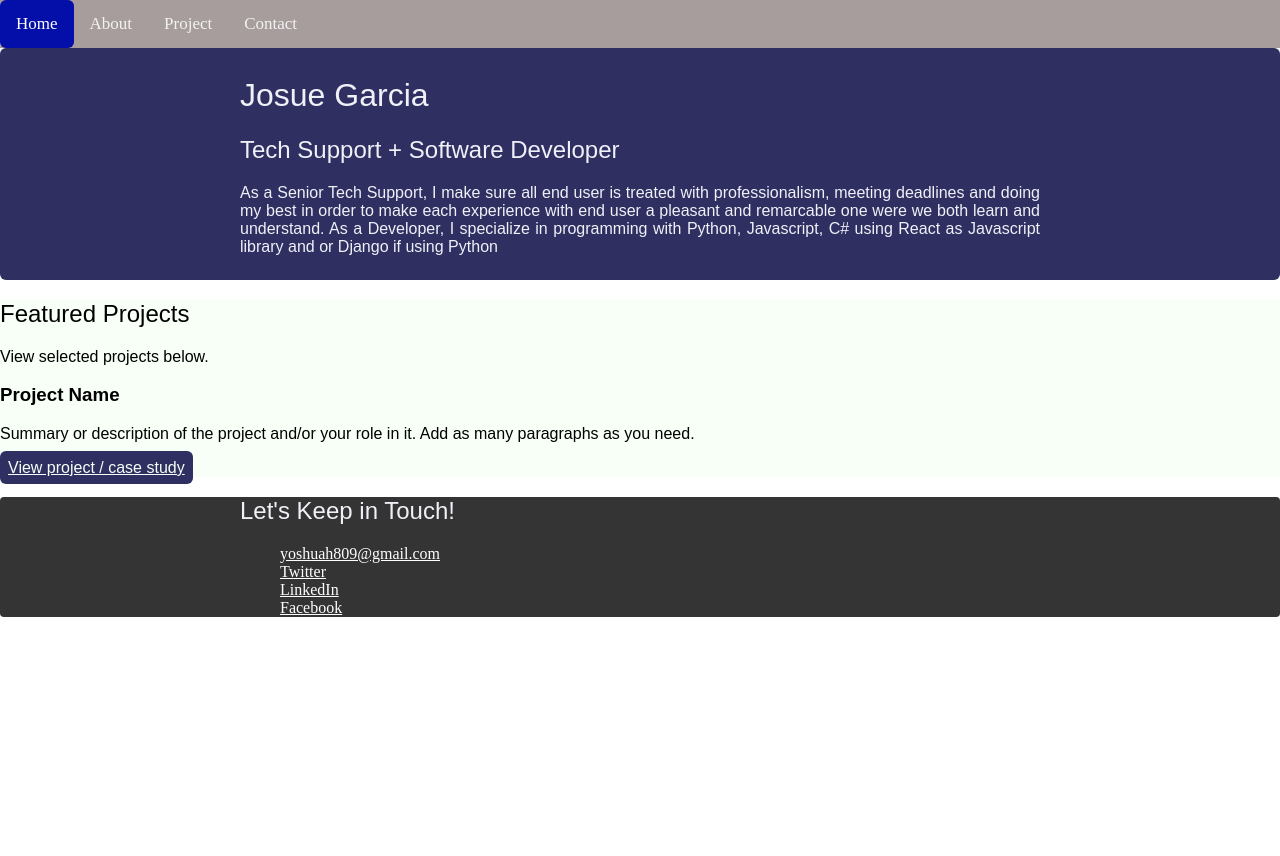
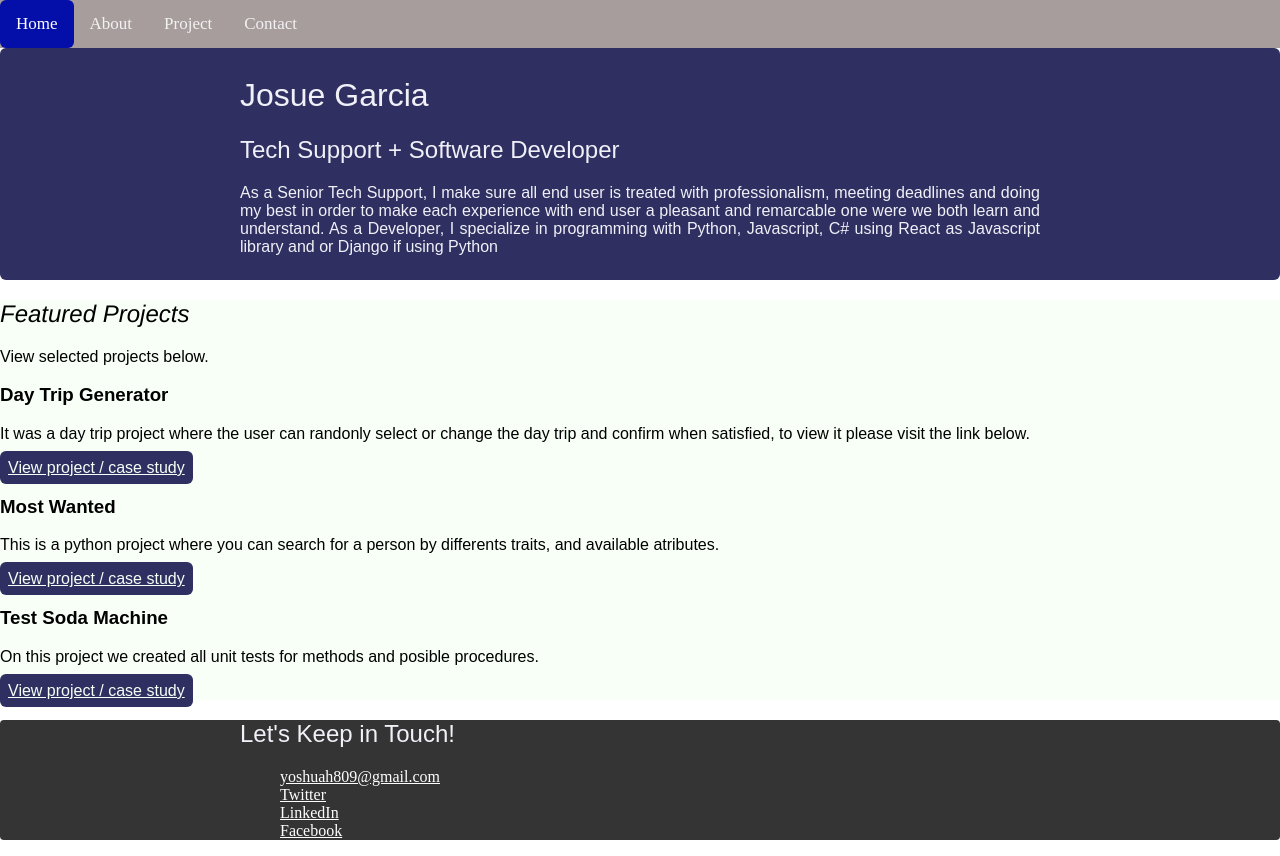
Before and after one commit to yoshuah809/yoshuah809.github.io, a plain HTML site: page index.html in a window 1280 px wide. Before the commit the page ends 800 px from the top, so only its background shows below. Drawn offline with Linux system fonts and the light colour scheme.

Commit message:
Added Feature project links and details

```diff
--- a/index.html
+++ b/index.html
@@ -31,15 +31,27 @@
 
            <!-- ********************  PROJECTS / PORTFOLIO  ********************* -->
       <section class ="projects">
-      <h2 class ="projects">Featured Projects</h2>
+      <h2 class ="projects-header">Featured Projects</h2>
       <p class ="projects">View selected projects below.
 
 
         <section>
-          <h3 class ="projects">Project Name</h3>
+          <h3 class ="projects">Day Trip Generator</h3>
 
-          <p class ="projects">Summary or description of the project and/or your role in it. Add as many paragraphs as you need.</p>
-          <a href="#" target="_blank">View project / case study</a>
+          <p class ="projects">It was  a day trip project where the user can randonly select or change the day trip and confirm when satisfied, to view it please visit the link below.</p>
+
+          <a href="https://github.com/yoshuah809/DayTripGeneratorProj" target="_blank">View project / case study</a>
+
+          <h3 class ="projects">Most Wanted</h3>
+
+          <p class ="projects">This is a python project where you can search for a person by differents traits,  and available atributes.</p>
+          <a href="https://github.com/cferrara212/MostWanted" target="_blank">View project / case study</a>
+
+
+          <h3 class ="projects">Test Soda Machine</h3>
+
+          <p class ="projects">On this project we created all unit tests for methods and  posible procedures.</p>
+          <a href="https://github.com/yoshuah809/Testing-SodaMachine" target="_blank">View project / case study</a>
         </section>
       <!-- End of Project block. -->
     </section>
--- a/style.css
+++ b/style.css
@@ -86,6 +86,11 @@ background:rgba(47,48,97,80)
   color: black;
   font-family: sans-serif;
 }
+.projects-header{
+  font-family: helvetica, arial, sans-serif;
+  font-style: italic;
+  color: black;
+}
 
 
 /*Work Experience
```
